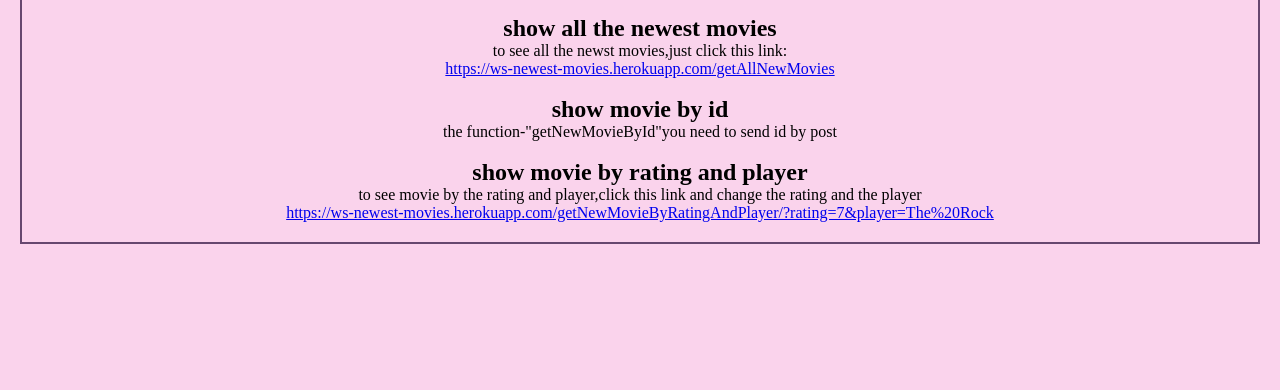
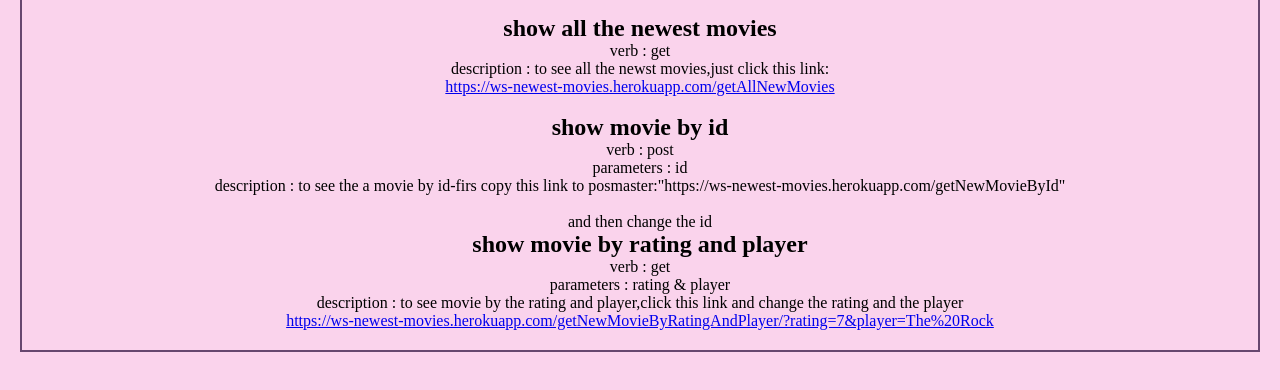
Before and after one commit to einavo/WS-New-Movies, a website: page public/index.html in a window 1280 px wide. Shown: the part 82-472 px from the top of the page. Drawn offline with Linux system fonts and the light colour scheme.

Commit message:
Deployment to heroku

```diff
--- a/index.html
+++ b/public/index.html
@@ -10,14 +10,20 @@
             <main>
             <h1>newest movies API</h1><br>
                 <h2>show all the newest movies</h2>
-                <p>to see all the newst movies,just click this link:</p>
+                <p>verb : get</p>
+                <p>description : to see all the newst movies,just click this link:</p>
                 <a href="https://ws-newest-movies.herokuapp.com/getAllNewMovies">https://ws-newest-movies.herokuapp.com/getAllNewMovies</a>
                 <br><br>
                 <h2>show movie by id</h2>
-                <p>the function-"getNewMovieById"you need to send id by post</p>
+                <p>verb : post</p>
+                <p>parameters : id</p>
+                <p>description : to see the a movie by id-firs copy this link to posmaster:"https://ws-newest-movies.herokuapp.com/getNewMovieById"</p>
+                <br>and then change the id
                 <br>
                 <h2>show movie by rating and player</h2>
-                <p>to see movie by the rating and player,click this link and change the rating and the player</p>
+                <p>verb : get</p>
+                <p>parameters : rating & player</p>
+                <p>description : to see movie by the rating and player,click this link and change the rating and the player</p>
                 <a href="https://ws-newest-movies.herokuapp.com/getNewMovieByRatingAndPlayer/?rating=7&player=The%20Rock">https://ws-newest-movies.herokuapp.com/getNewMovieByRatingAndPlayer/?rating=7&player=The%20Rock</a>
             </main>
         </head>
```
Also changed, not shown: index.js (+6 -5 lines), public/style.css (renamed from style.css).
